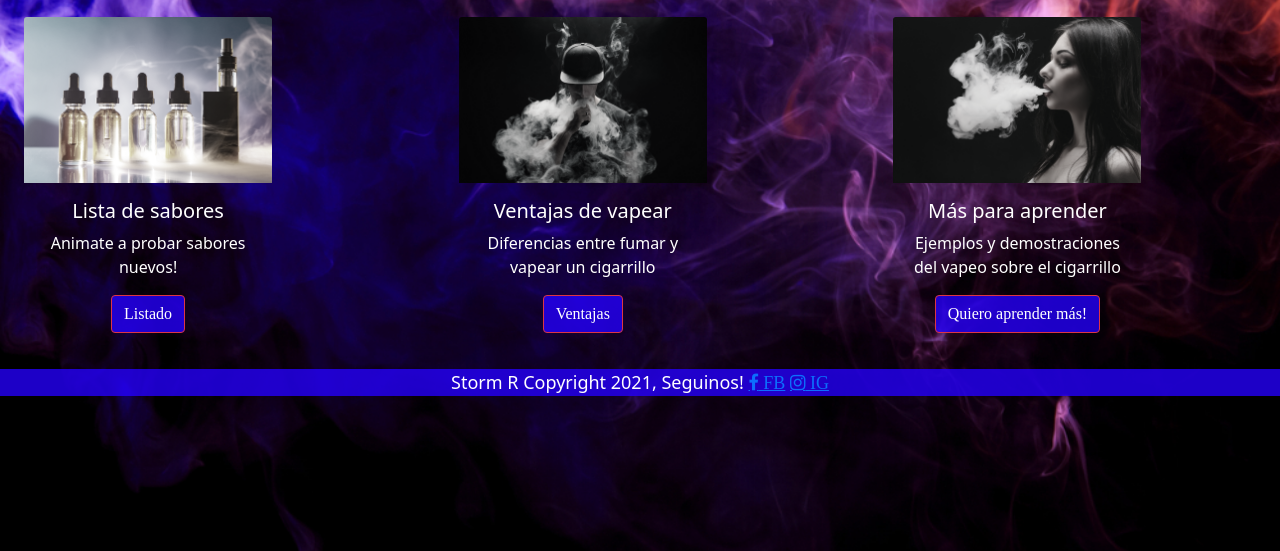
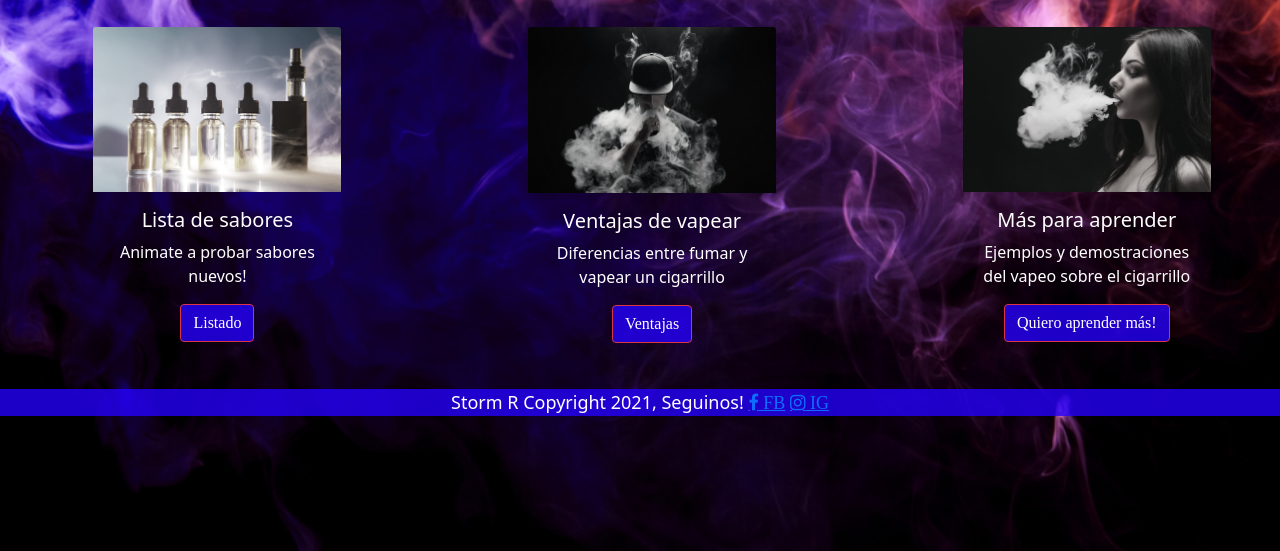
Before and after one commit to marcel0t/ProyectoCoder10150, a website: page index.html in a window 1280 px wide. Shown: the part 249-800 px from the top of the page. Drawn offline with nearby package versions, Linux system fonts and the light colour scheme; files that its build step writes are made by us from their sources.

Commit message:
cambio margen de carta

```diff
--- a/index.html
+++ b/index.html
@@ -96,7 +96,7 @@
 	<!-- body central -->
 	<div class="body__central">
 		<div class="container{breakpoint}">
-		<div class="row align-items-center">
+		<div class="row">
 			<div class="col">
 				<div class="card body__central__divGlobal__columnaCentral"  style="width: 18rem;">
 					<img src="imagenes/cartas2.jpg" class="card-img-top columnaCentralImagenAnimacion" alt="...">
--- a/scss/estilo.scss
+++ b/scss/estilo.scss
@@ -313,4 +313,10 @@ th {color:white !important;	border: 1px black;
 
 
 	  }
+
+.col{
+	align-items:center;
+	margin: 10px auto 10px 70px;
+
+}
 ;
```
Also changed, not shown: css/estilo.css.
